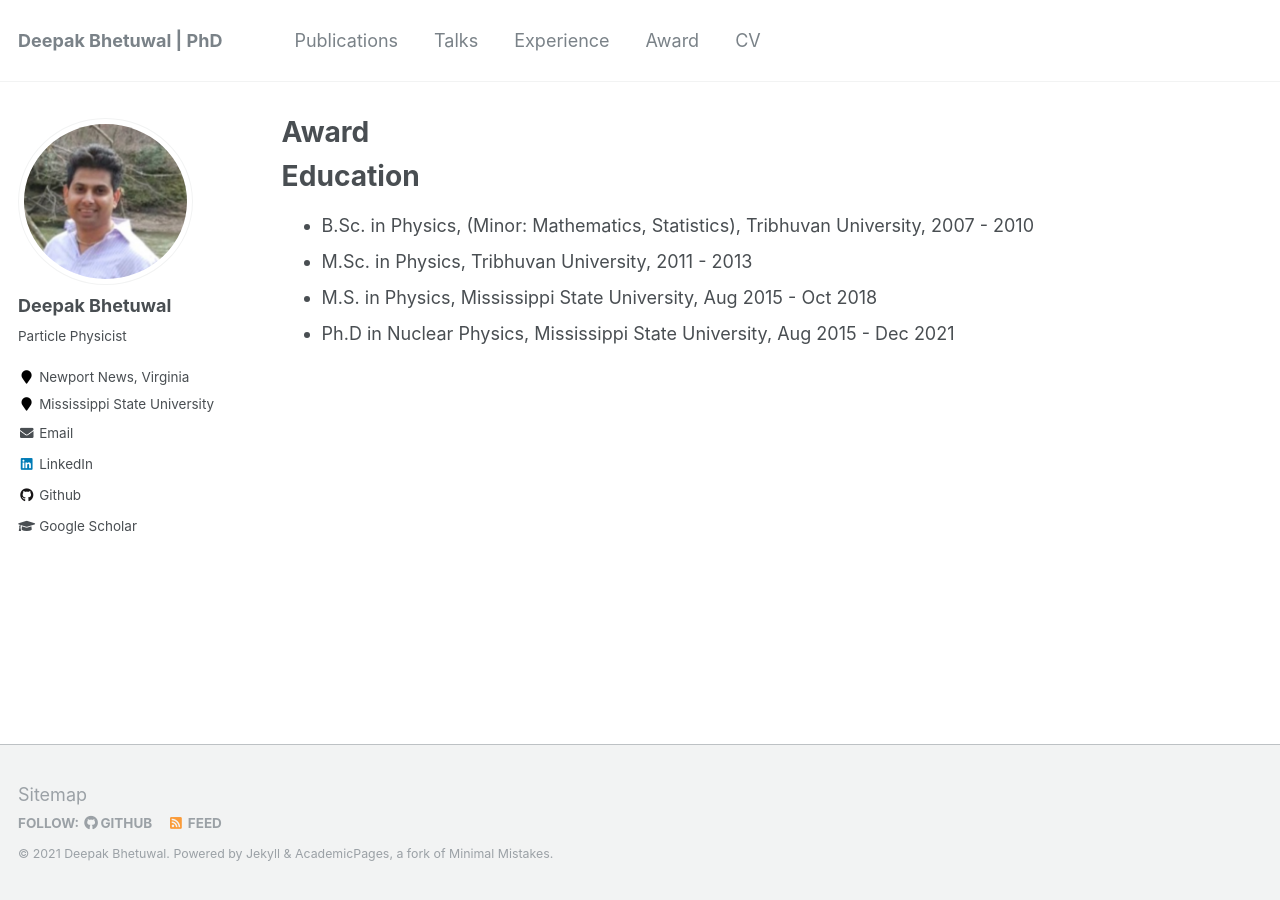
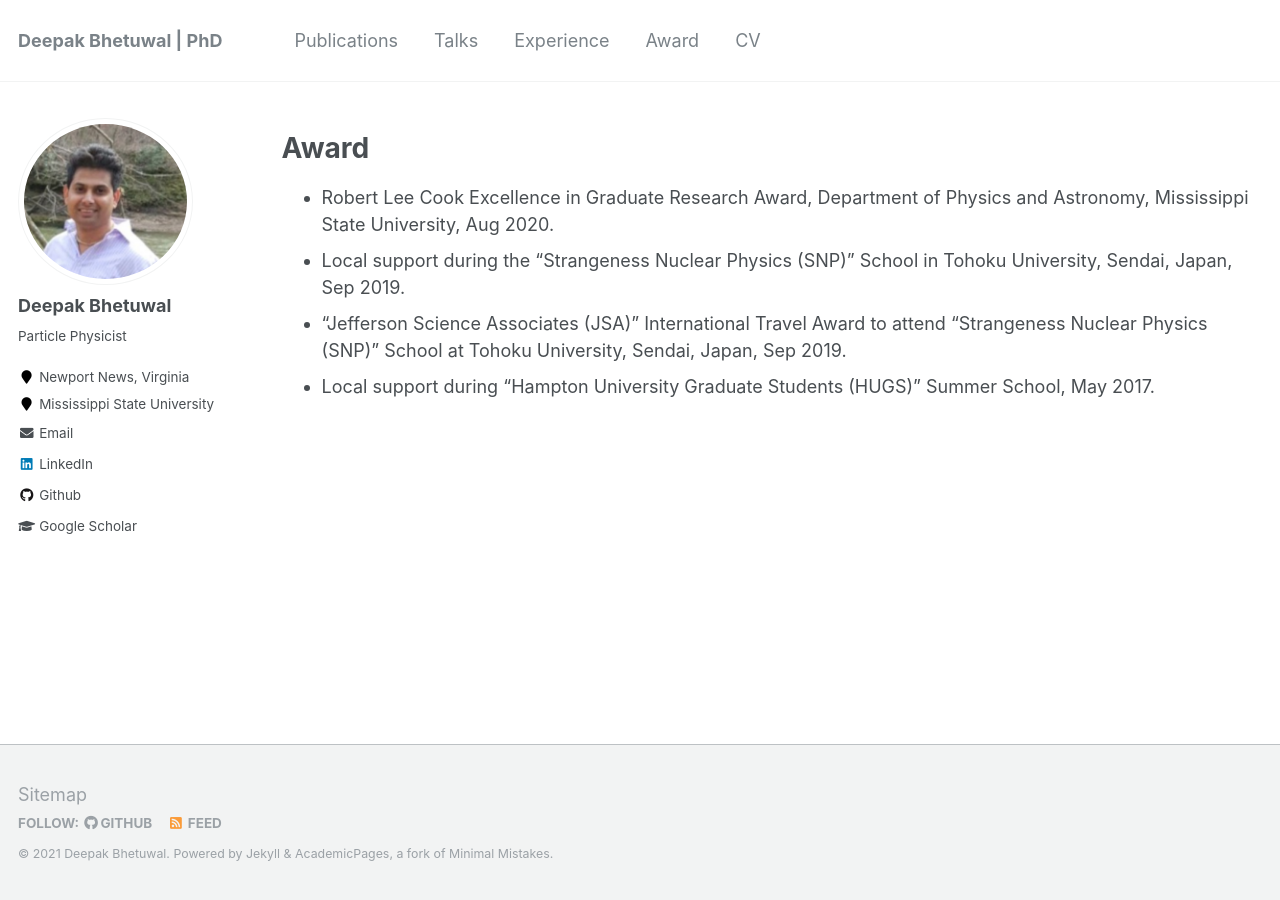
Before and after one commit to dkb208/dkb208.github.io, a Jekyll site: the page built from _pages/award.md, in a window 1280 px wide. Built offline with Jekyll 4.4.1, drawn with Linux system fonts in a browser that asks for light colours.

Commit message:
Update award.md

```diff
--- a/_pages/award.md
+++ b/_pages/award.md
@@ -9,9 +9,9 @@ redirect_from:
 
 {% include base_path %}
 
-Education
+Award
 ======
-* B.Sc. in Physics, (Minor: Mathematics, Statistics), Tribhuvan University, 2007 - 2010
-* M.Sc. in Physics, Tribhuvan University, 2011 - 2013
-* M.S. in Physics, Mississippi State University, Aug 2015 - Oct 2018
-* Ph.D in Nuclear Physics, Mississippi State University, Aug 2015 - Dec 2021
+* Robert Lee Cook Excellence in Graduate Research Award, Department of Physics and Astronomy, Mississippi State University, Aug 2020.
+* Local support during the "Strangeness Nuclear Physics (SNP)" School in Tohoku University, Sendai, Japan, Sep 2019.
+* "Jefferson Science Associates (JSA)" International Travel Award to attend "Strangeness Nuclear Physics (SNP)" School at Tohoku University, Sendai, Japan, Sep 2019.
+* Local support during "Hampton University Graduate Students (HUGS)" Summer School, May 2017.
```
Also changed, not shown: other parts of _pages/award.md (+1 -1 lines).
